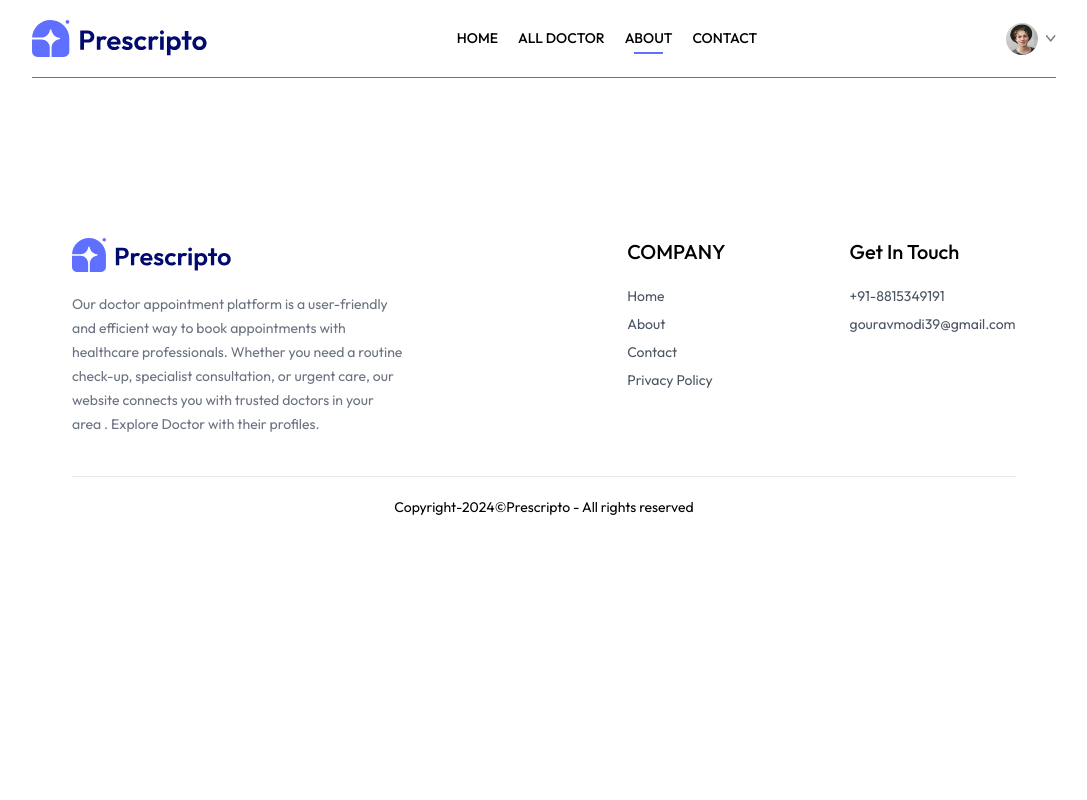
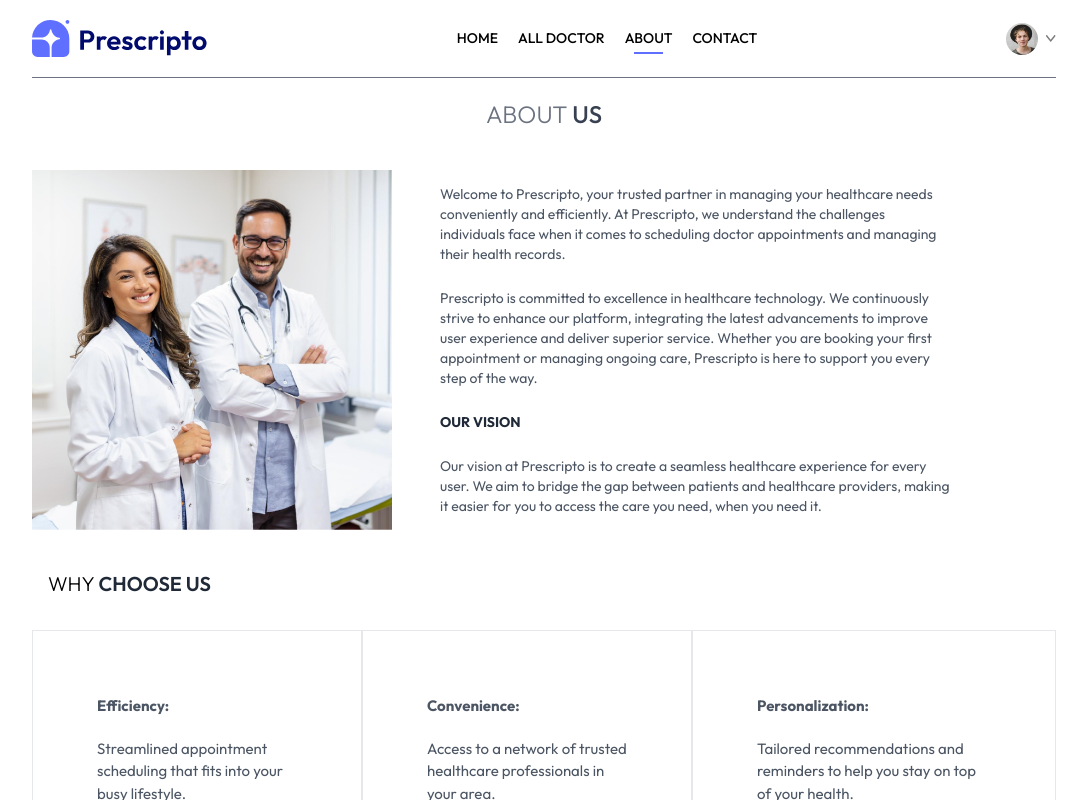
Before and after one commit to Gouravmodi25/Prescripto-mern, a React (Vite) app in the folder frontend/: page /about in a window 1280 px wide. Shown: the top 800 px of the page, without its empty margins (96-1183 px from the left). Built offline with nearby package versions, Linux system fonts and the light colour scheme.

Commit message:
Complete about us page

```diff
--- a/frontend/src/pages/About.jsx
+++ b/frontend/src/pages/About.jsx
@@ -1,5 +1,73 @@
+import { assets } from "../assets/assets";
+
 const About = () => {
-  return <div></div>;
+  return (
+    <div>
+      <div className="text-center text-2xl font-light text-gray-500">
+        <p>
+          ABOUT <span className="text-gray-700 font-medium">US</span>
+        </p>
+      </div>
+      <div className="my-10 gap-12 flex flex-col lg:flex-row">
+        <img
+          className="w-full max-w-[360px] max-h-[360px]"
+          src={assets.about_image}
+          alt="about-image"
+        />
+        <div className="flex flex-col justify-center gap-6 lg:w-2/4 text-sm text-gray-600">
+          <p>
+            Welcome to Prescripto, your trusted partner in managing your
+            healthcare needs conveniently and efficiently. At Prescripto, we
+            understand the challenges individuals face when it comes to
+            scheduling doctor appointments and managing their health records.
+          </p>
+          <p>
+            Prescripto is committed to excellence in healthcare technology. We
+            continuously strive to enhance our platform, integrating the latest
+            advancements to improve user experience and deliver superior
+            service. Whether you are booking your first appointment or managing
+            ongoing care, Prescripto is here to support you every step of the
+            way.
+          </p>
+          <b className="text-gray-800">OUR VISION</b>
+          <p>
+            Our vision at Prescripto is to create a seamless healthcare
+            experience for every user. We aim to bridge the gap between patients
+            and healthcare providers, making it easier for you to access the
+            care you need, when you need it.
+          </p>
+        </div>
+      </div>
+      <div>
+        <p className="text-xl ml-4 font-light">
+          WHY <span className="text-gray-800 font-semibold">CHOOSE US</span>
+        </p>
+      </div>
+      <div className="flex flex-col mb-10 md:flex-row mt-8">
+        <div className="flex border px-10 md:px-16 py-8 md:py-16 flex-col gap-5 text-[15px] hover:bg-primary hover:text-white text-gray-600 cursor-pointer transition-all duration-300">
+          <b>Efficiency:</b>
+          <p>
+            Streamlined appointment scheduling that fits into your busy
+            lifestyle.
+          </p>
+        </div>
+        <div className="flex border px-10 md:px-16 py-8 md:py-16 flex-col gap-5 text-[15px] hover:bg-primary hover:text-white text-gray-600 cursor-pointer transition-all duration-300">
+          <b>Convenience:</b>
+          <p>
+            Access to a network of trusted healthcare professionals in your
+            area.
+          </p>
+        </div>
+        <div className="flex border px-10 md:px-16 py-8 md:py-16 flex-col gap-5 text-[15px] hover:bg-primary hover:text-white text-gray-600 cursor-pointer transition-all duration-300">
+          <b>Personalization:</b>
+          <p>
+            Tailored recommendations and reminders to help you stay on top of
+            your health.
+          </p>
+        </div>
+      </div>
+    </div>
+  );
 };
 
 export default About;
```
